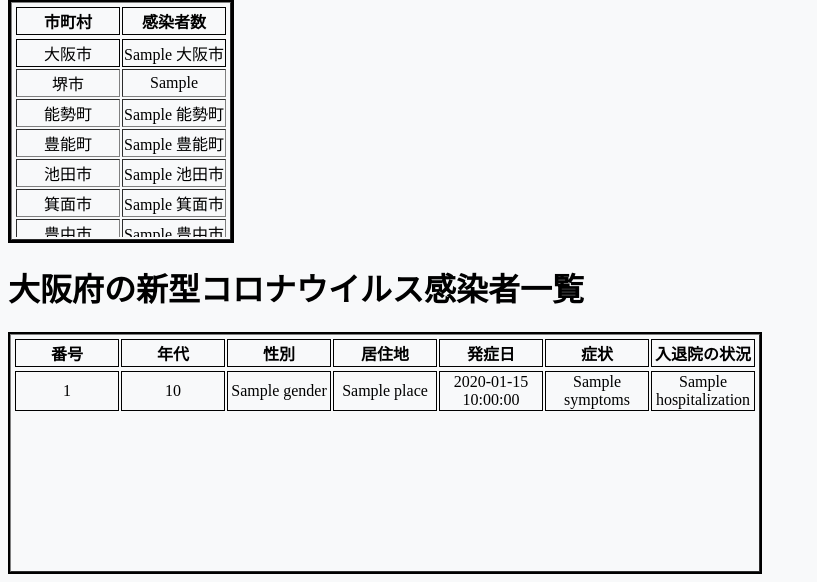
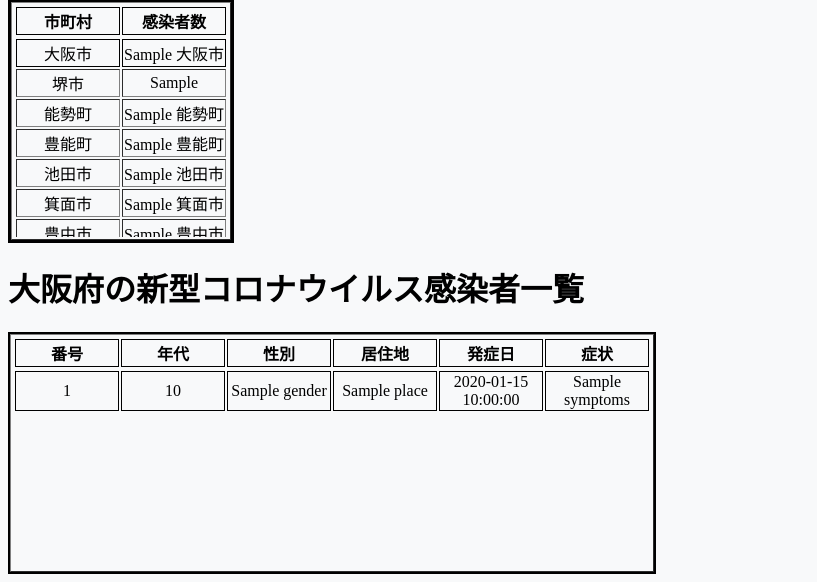
Before and after one commit to nobu114/corona_osaka, a Flask app: template app/templates/index.html in a window 1280 px wide. Shown: the part 363-945 px from the top of the page, without its empty margins (0-817 px from the left). Run offline with Flask 2, Linux system fonts and the light colour scheme; the template is opened without the code that fills it: most values are stand-ins (such as "Sample title", 1, 10 or a date in 2020); parts of the project's set-up code (start-up, migrations or seed data) failed here and were passed over.

Commit message:
入退院の状況が提供されなくなったため項目削除。どれにともない現在の陽性者数の算出方法を変更

```diff
--- a/app/templates/index.html
+++ b/app/templates/index.html
@@ -213,7 +213,6 @@
                     <th style="width: 100px; border: 1px solid;">居住地</th>
                     <th style="width: 100px; border: 1px solid;">発症日</th>
                     <th style="width: 100px; border: 1px solid;">症状</th>
-                    <th style="width: 100px; border: 1px solid;">入退院の状況</th>
                 </tr>
             </thead>
             <tbody class="table-contents" style="display: block;">
@@ -225,7 +224,6 @@
                     <td style="width: 100px; border: 1px solid;">{{data.place}}</td>
                     <td style="width: 100px; border: 1px solid;">{{data.date_of_onset}}</td>
                     <td style="width: 100px; border: 1px solid;">{{data.symptoms}}</td>
-                    <td style="width: 100px; border: 1px solid;">{{data.hospitalization}}</td>
                 </tr>
             {% endfor %}
             </tbody>
--- a/models/update.py
+++ b/models/update.py
@@ -49,8 +49,8 @@ def update_database():
         gender=insert_stmt.excluded.gender,
         place=insert_stmt.excluded.place,
         date_of_onset=insert_stmt.excluded.date_of_onset,
-        symptoms=insert_stmt.excluded.symptoms,
-        hospitalization=insert_stmt.excluded.hospitalization
+        symptoms=insert_stmt.excluded.symptoms
+        # hospitalization=insert_stmt.excluded.hospitalization
     )
     insert_stmt = insert_stmt.on_conflict_do_update(
         index_elements=["index"], set_=set_
@@ -66,6 +66,6 @@ def update_database():
             data["place"] = r_list[i][4]
             data["date_of_onset"] = r_list[i][5]
             data["symptoms"] = r_list[i][6]
-            data["hospitalization"] = r_list[i][7]
+            # data["hospitalization"] = r_list[i][7]
             values.append(data)
         conn.execute(insert_stmt, values)
```
Also changed, not shown: app/app.py (+6 -1 lines).
